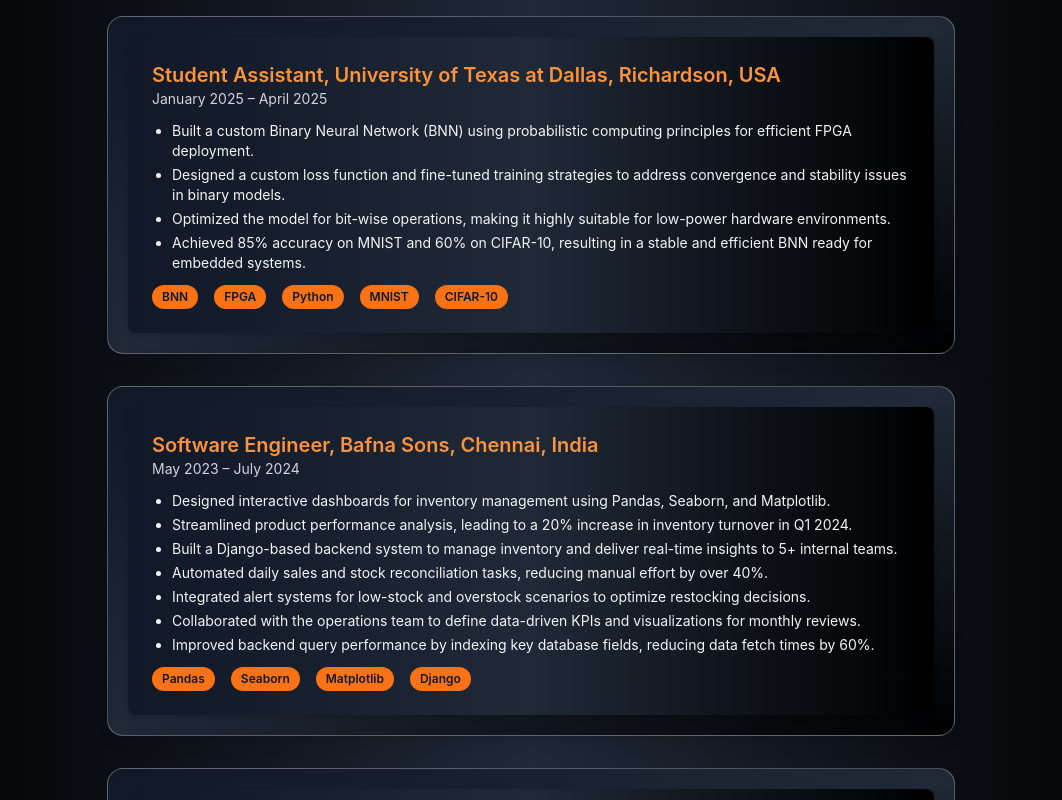
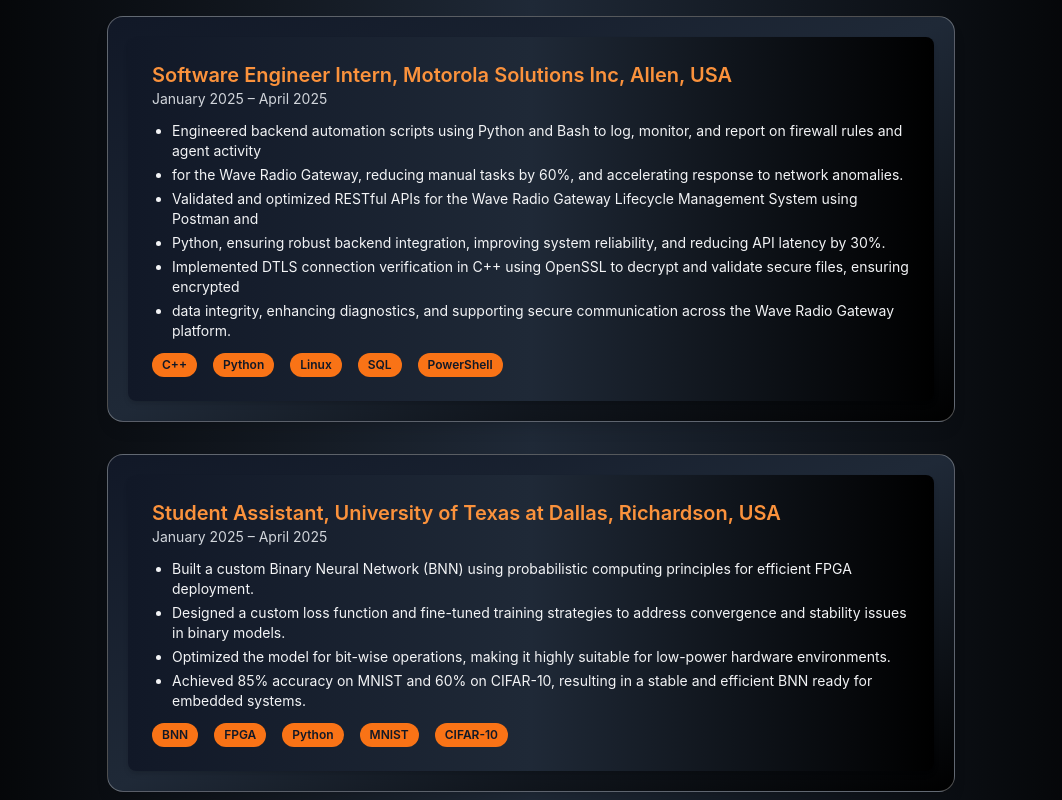
Before and after one commit to RahilJain1366/Portfolio, a React (Create React App) app: page / in a window 1280 px wide. Shown: the part 1400-2200 px from the top of the page, without its empty margins (109-1171 px from the left). Built offline with nearby package versions, Linux system fonts and the light colour scheme; the HTML template or start-up script is replaced by a standard one.

Commit message:
updated work experience

```diff
--- a/src/App.js
+++ b/src/App.js
@@ -293,6 +293,21 @@
             <div className="flex flex-col gap-8">
               <div className="min-w-[320px] rounded-2xl bg-gradient-to-br from-gray-900 via-gray-800 to-black shadow-lg border border-white/30 p-5">
                 <ProjectCard
+                  title="Software Engineer Intern, Motorola Solutions Inc, Allen, USA"
+                  timeframe="January 2025 – April 2025"
+                  skills={["C++", "Python", "Linux", "SQL", "PowerShell"]}
+                  description={[
+                    "Engineered backend automation scripts using Python and Bash to log, monitor, and report on firewall rules and agent activity",
+                    "for the Wave Radio Gateway, reducing manual tasks by 60%, and accelerating response to network anomalies.",
+                    "Validated and optimized RESTful APIs for the Wave Radio Gateway Lifecycle Management System using Postman and",
+                    "Python, ensuring robust backend integration, improving system reliability, and reducing API latency by 30%.",
+                    "Implemented DTLS connection verification in C++ using OpenSSL to decrypt and validate secure files, ensuring encrypted",
+                    "data integrity, enhancing diagnostics, and supporting secure communication across the Wave Radio Gateway platform."
+                  ]}
+                />
+              </div>
+              <div className="min-w-[320px] rounded-2xl bg-gradient-to-br from-gray-900 via-gray-800 to-black shadow-lg border border-white/30 p-5">
+                <ProjectCard
                   title="Student Assistant, University of Texas at Dallas, Richardson, USA"
                   timeframe="January 2025 – April 2025"
                   skills={["BNN", "FPGA", "Python", "MNIST", "CIFAR-10"]}
```
